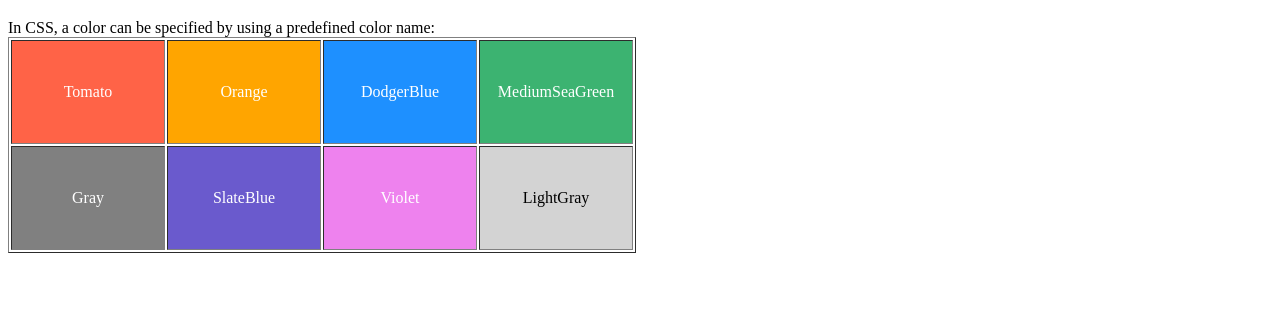
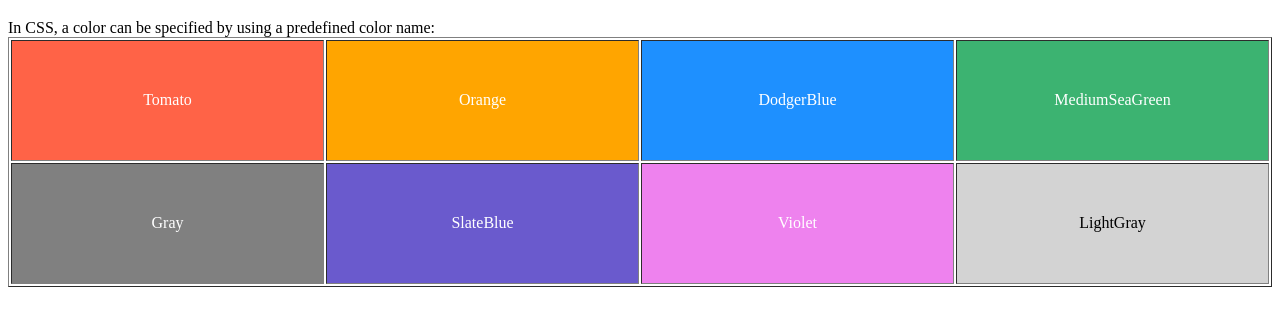
Before and after one commit to rugkfl/study_publishings, a plain HTML site: page docs/quests/CSSs/text_colors.html in a window 1280 px wide. Shown: the part 61-384 px from the top of the page. Drawn offline with Linux system fonts and the light colour scheme.

Commit message:
CSS 실습 수정

```diff
--- a/docs/quests/CSSs/text_colors.html
+++ b/docs/quests/CSSs/text_colors.html
@@ -5,10 +5,14 @@
     <meta name="viewport" content="width=device-width, initial-scale=1.0">
     <title>text_colors</title>
     <style>
+        table {
+            height: 250px;
+            width: 100%;
+            text-align: center;
+            vertical-align: middle;
+        }
         td {
-            height: 100px;
-            width: 150px;
-            text-align: center;
+            width: 25%;
         }
     </style>
 </head>
```
